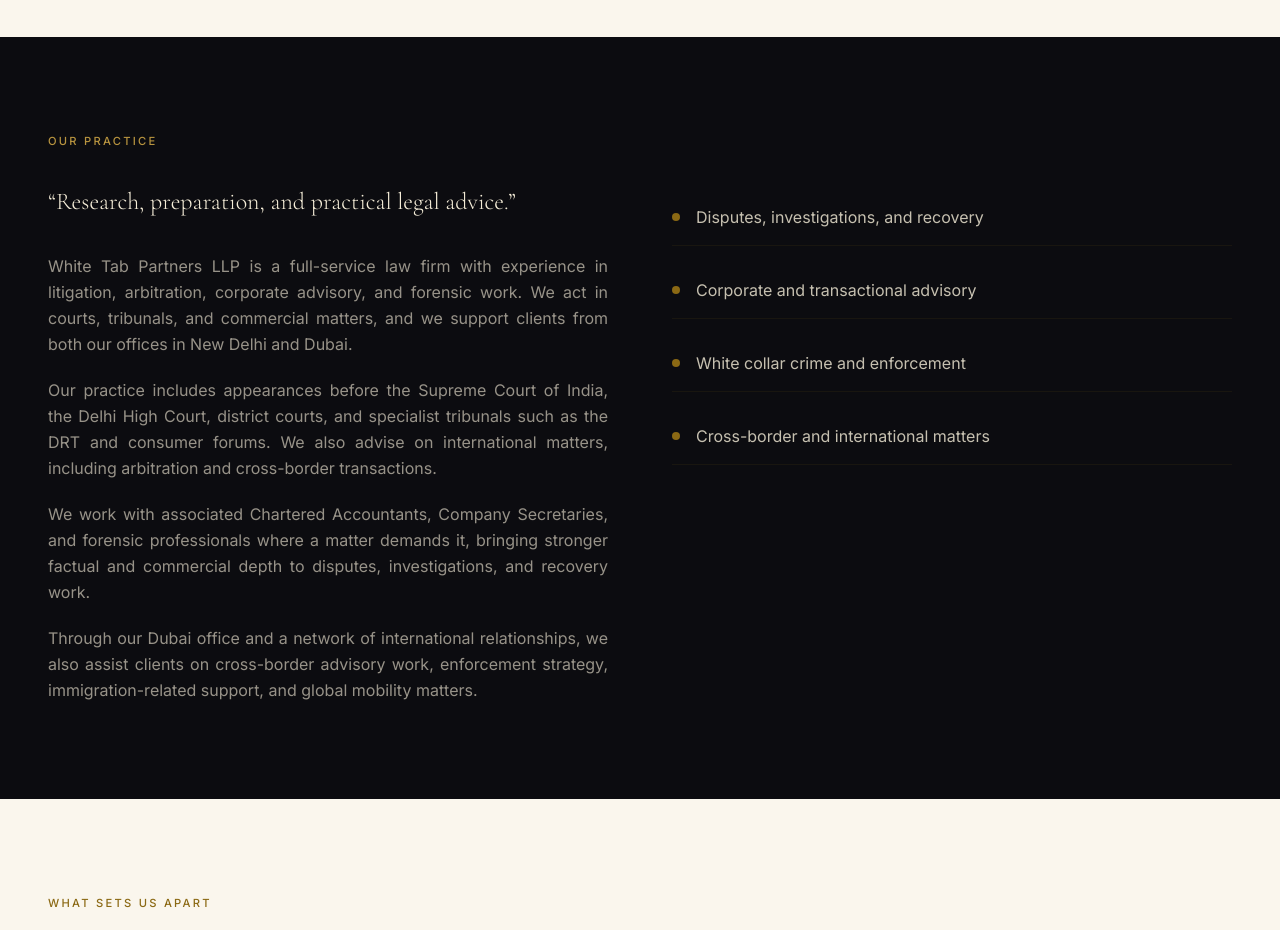
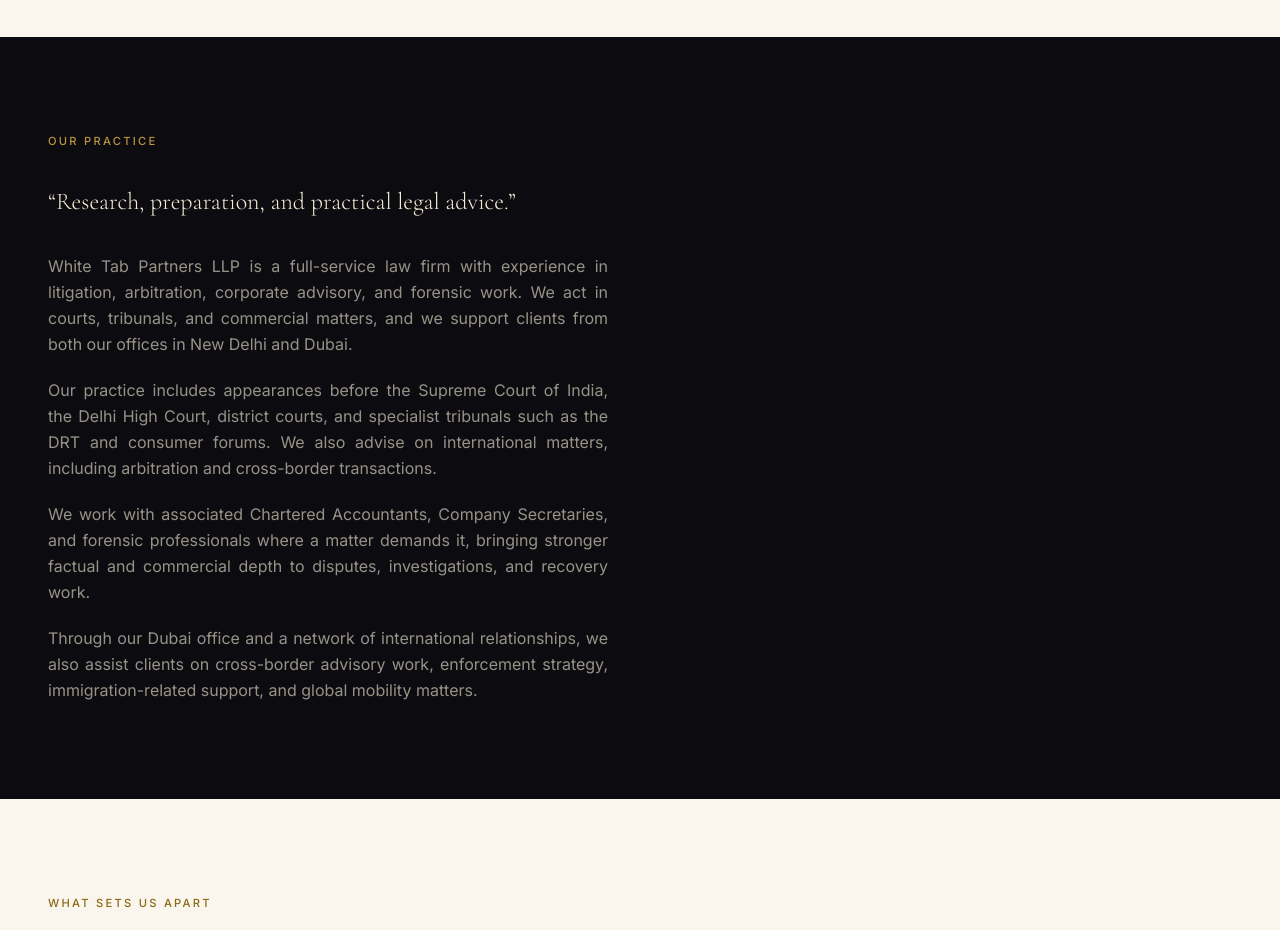
Before and after one commit to kabirsachdeva/White-Tab-Partners-LLP---Website, a Next.js app: page /about in a window 1280 px wide. Shown: the part 1320-2250 px from the top of the page. Built offline with nearby package versions, Linux system fonts and the light colour scheme.

Commit message:
Remove practice area bullet list from About page

```diff
--- a/app/about/AboutPageContent.tsx
+++ b/app/about/AboutPageContent.tsx
@@ -111,29 +111,6 @@
               </motion.div>
             </motion.div>
 
-            <motion.div
-              className="lg:pt-14 space-y-4"
-              variants={stagger(0.1)}
-              initial="hidden"
-              whileInView="visible"
-              viewport={viewport}
-            >
-              {[
-                "Disputes, investigations, and recovery",
-                "Corporate and transactional advisory",
-                "White collar crime and enforcement",
-                "Cross-border and international matters",
-              ].map((item) => (
-                <motion.div
-                  key={item}
-                  variants={fadeUp}
-                  className="flex items-center gap-4 py-4 border-b border-gold/10"
-                >
-                  <span className="w-2 h-2 rounded-full bg-gold flex-shrink-0" />
-                  <span className="text-cream/80 font-sans text-base">{item}</span>
-                </motion.div>
-              ))}
-            </motion.div>
           </div>
         </div>
       </section>
```
